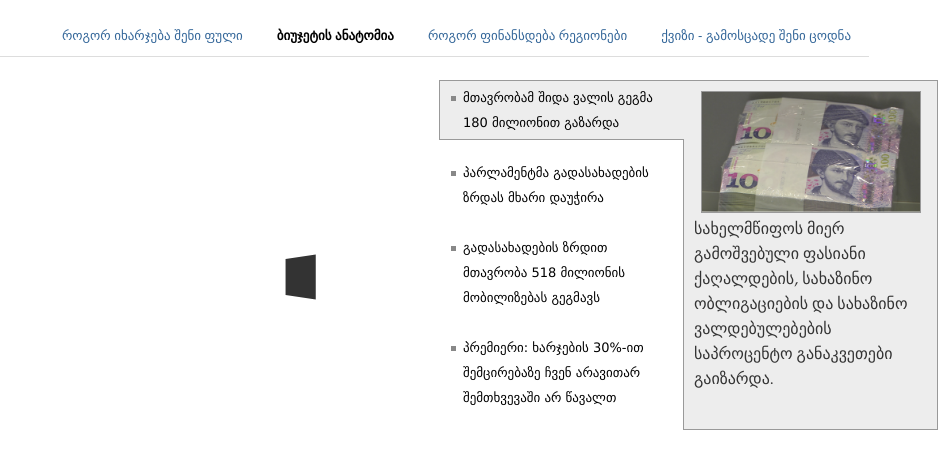
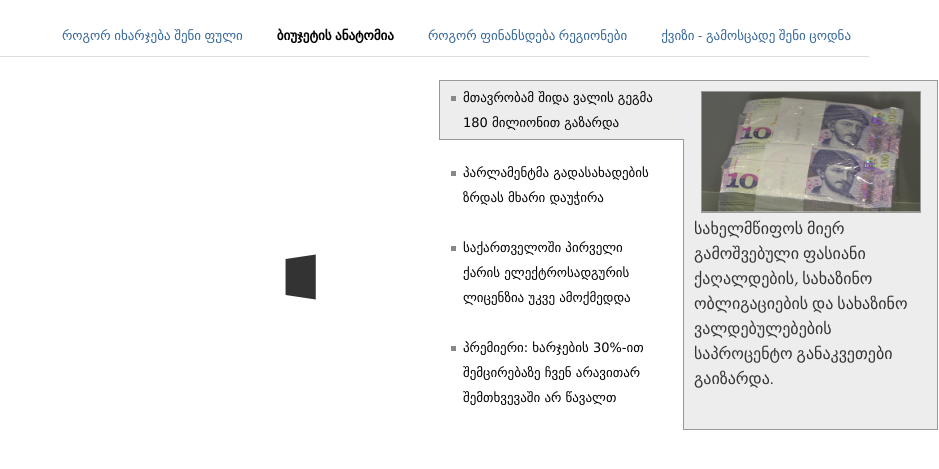
Before and after one commit to bumbeishvili/hackViz, a Jekyll site: the page bubbletree-map.html, which Jekyll copies as it is, in a window 1280 px wide. Shown: the top 469 px of the page, without its empty margins (341-1280 px from the left). Built offline with Jekyll 4.4.1, drawn with Linux system fonts in a browser that asks for light colours; some web fonts are replaced.

Commit message:
changed one news

```diff
--- a/bubbletree-map.html
+++ b/bubbletree-map.html
@@ -179,7 +179,7 @@
     <ul class="news-headlines">
       <li class="selected">მთავრობამ შიდა ვალის გეგმა 180 მილიონით გაზარდა</li>
       <li>პარლამენტმა გადასახადების ზრდას მხარი დაუჭირა</li>
-      <li>გადასახადების ზრდით მთავრობა 518 მილიონის მობილიზებას გეგმავს</li>
+      <li>საქართველოში პირველი ქარის ელექტროსადგურის ლიცენზია უკვე ამოქმედდა</li>
       <li>პრემიერი: ხარჯების 30%-ით შემცირებაზე ჩვენ არავითარ შემთხვევაში არ წავალთ</li>
       <!-- li.highlight gets inserted here -->
     </ul>
@@ -201,10 +201,10 @@
       </div><!-- .news-content -->
 
       <div class="news-content">
-        <img src="img/news/shota100.PNG">
+        <img src="img/news/brabus.jpg">
         <!--<p><a href="#">გადასახადების ზრდით მთავრობა 518 მილიონის მობილიზებას გეგმავს</a></p>-->
 
-        <p>თამბაქოს აქციზის განაკვეთის ზრდით ბიუჯეტის საშემოსავლო ნაწილი სავარაუდოდ გაიზრდება 190-200 მილიონი ლარით.</p>
+        <p>მომავალი 10 წლის მანძილზე ქარის ელექტროსადგურის დენს მთავრობა $60 მილიონად შეიძენს.</p>
       </div><!-- .news-content -->
 
       <div class="news-content">
```
Also changed, not shown: img/news/brabus.jpg (added).
